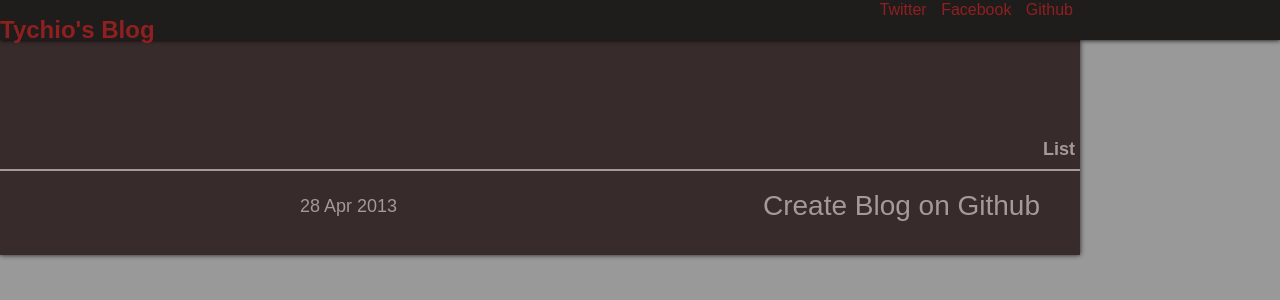
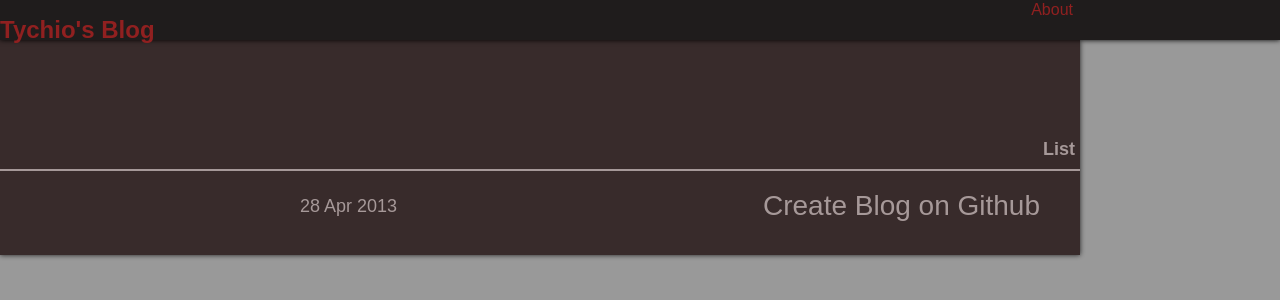
Before and after one commit to tychio/old_blog, a Jekyll site: the page built from index.html, in a window 1280 px wide. Shown: the top 300 px of the page. Built offline with Jekyll 4.4.1, drawn with Linux system fonts in a browser that asks for light colours; some web fonts are replaced; Markdown is read by kramdown in place of the engine named in the settings.

Commit message:
fix style

```diff
--- a/_layouts/default.html
+++ b/_layouts/default.html
@@ -3,16 +3,14 @@
 <head>
     <meta charset="utf-8">
     <title>{{ page.title }}</title>
-    <link rel="stylesheet" type="text/css" href="/css/style.css">
+    <link rel="stylesheet" type="text/css" href="/css/style.css?v=2">
 </head>
 <body>
     <header>
         <div id="top">
             <a href="/"><h1>Tychio's Blog</h1></a>
             <nav>
-                <a href="https://twitter.com/tychio">Twitter</a>
-                <a href="http://www.facebook.com/zzztychio">Facebook</a>
-                <a href="https://github.com/tychio">Github</a>
+                <a href="/about.html">About</a>
             </nav>
         </div>
     </header>
```
